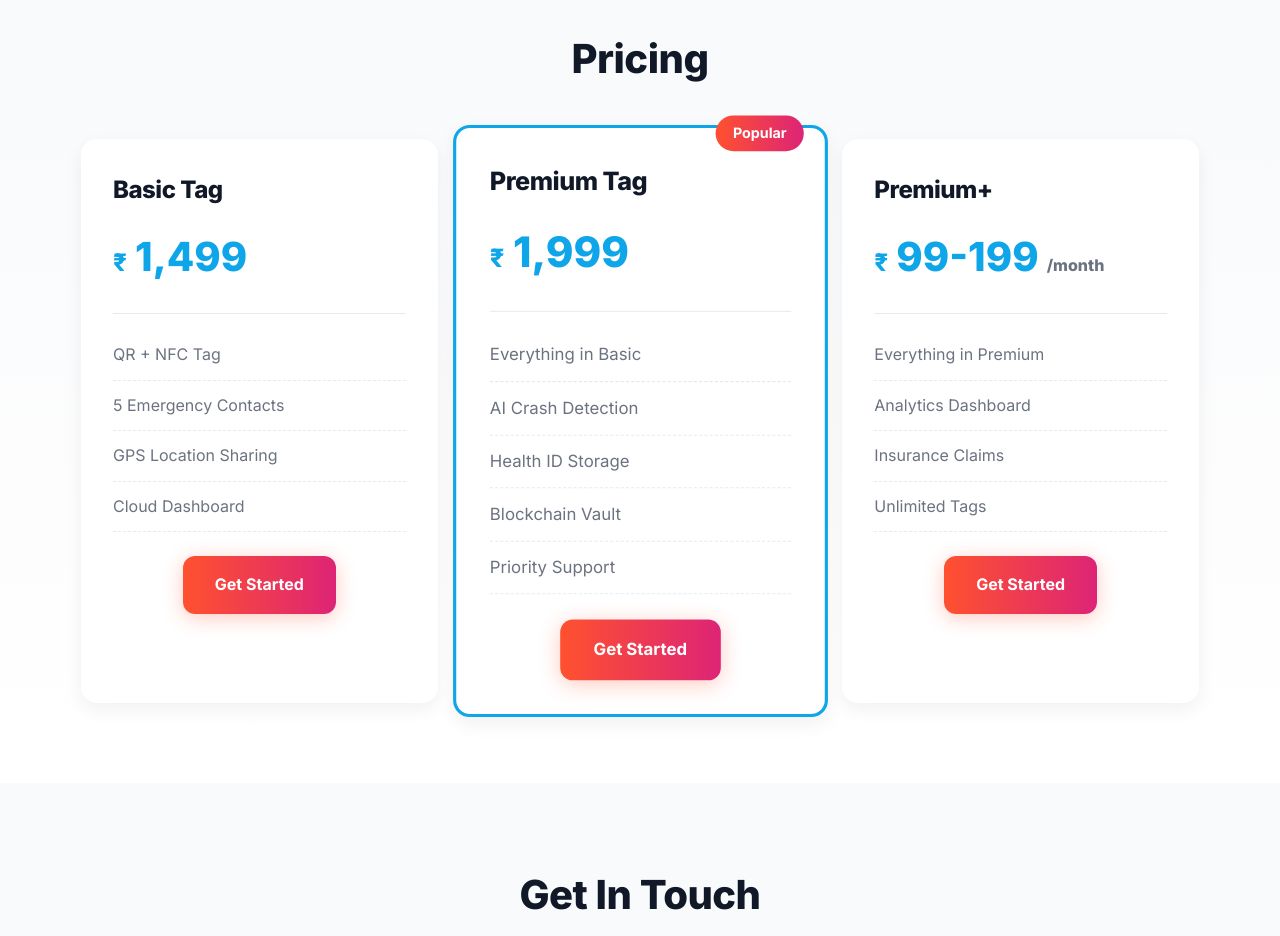
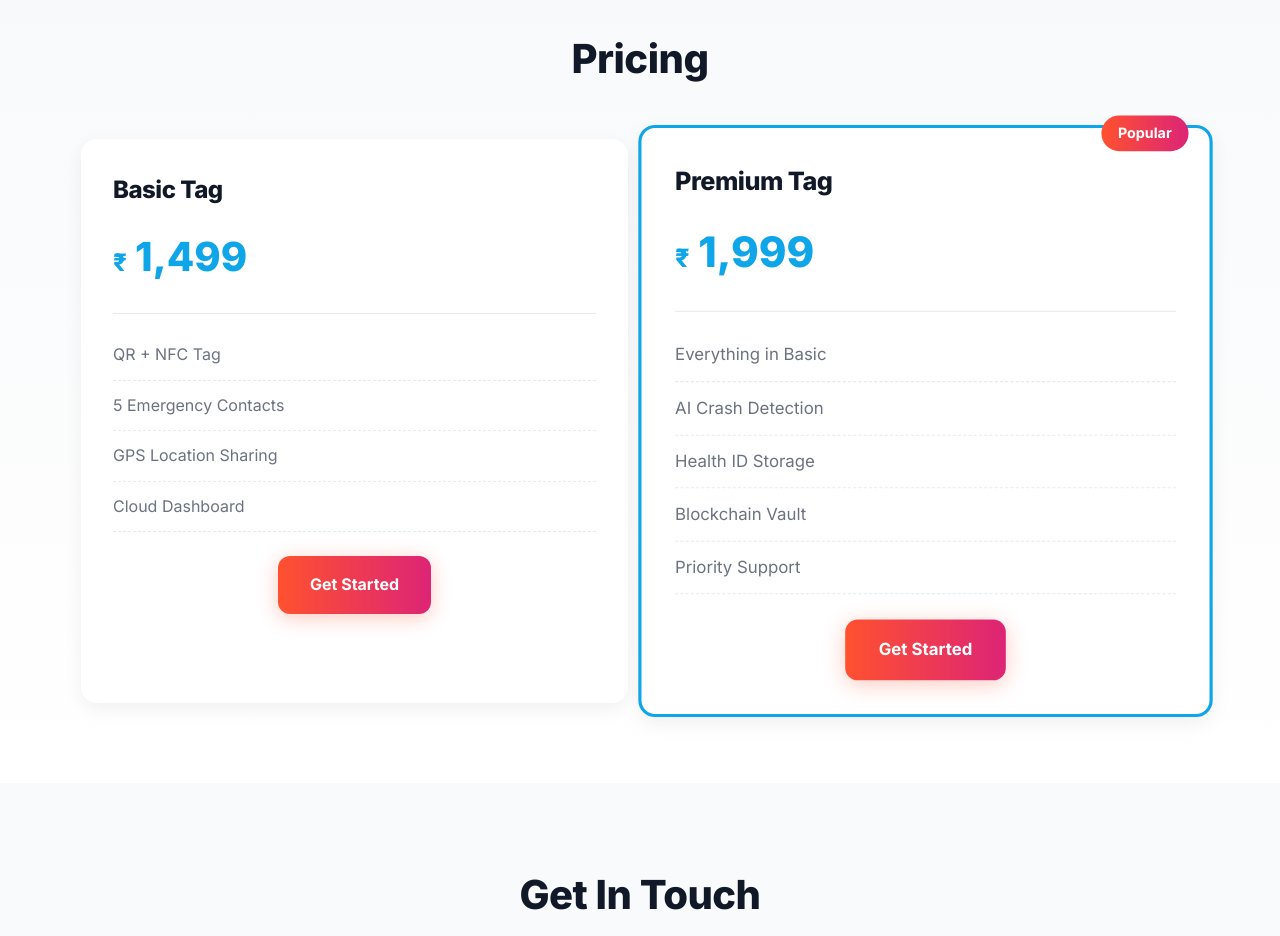
Before and after one commit to nani986690/lyftag, a plain HTML site: page index.html in a window 1280 px wide. Shown: the part 4660-5596 px from the top of the page. Drawn offline with Linux system fonts and the light colour scheme; no server answers.

Commit message:
Update index.html

```diff
--- a/index.html
+++ b/index.html
@@ -377,24 +377,7 @@
               </div>
             </article>
 
-            <article class="card right" aria-labelledby="premiumplus-title">
-              <h3 id="premiumplus-title">Premium+</h3>
-              <div class="price">
-                <span class="currency rupee">₹</span><span>99-199</span
-                ><span class="small-sub">/month</span>
-              </div>
 
-              <div class="features">
-                <div class="feature">Everything in Premium</div>
-                <div class="feature">Analytics Dashboard</div>
-                <div class="feature">Insurance Claims</div>
-                <div class="feature">Unlimited Tags</div>
-              </div>
-
-              <div class="cta">
-                <a class="btn" href="payment.html">Get Started</a>
-              </div>
-            </article>
           </div>
         </div>
       </section>
```
